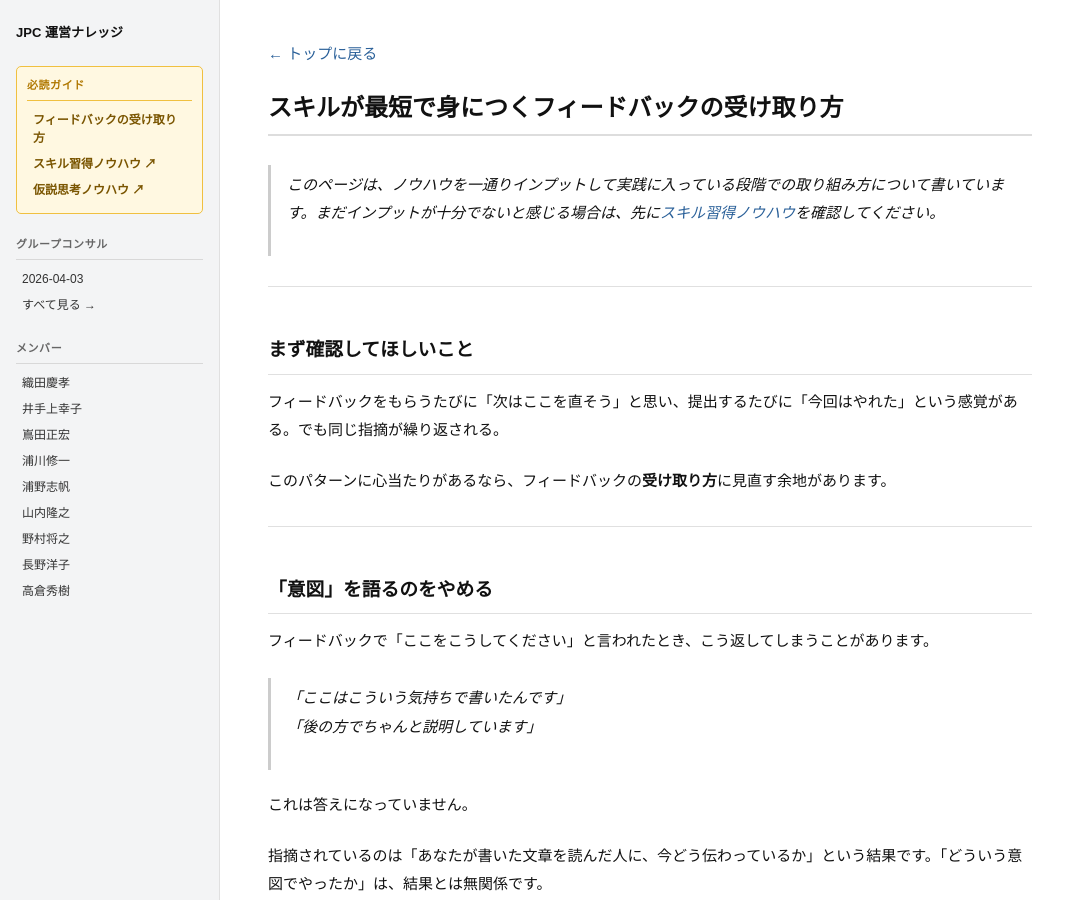
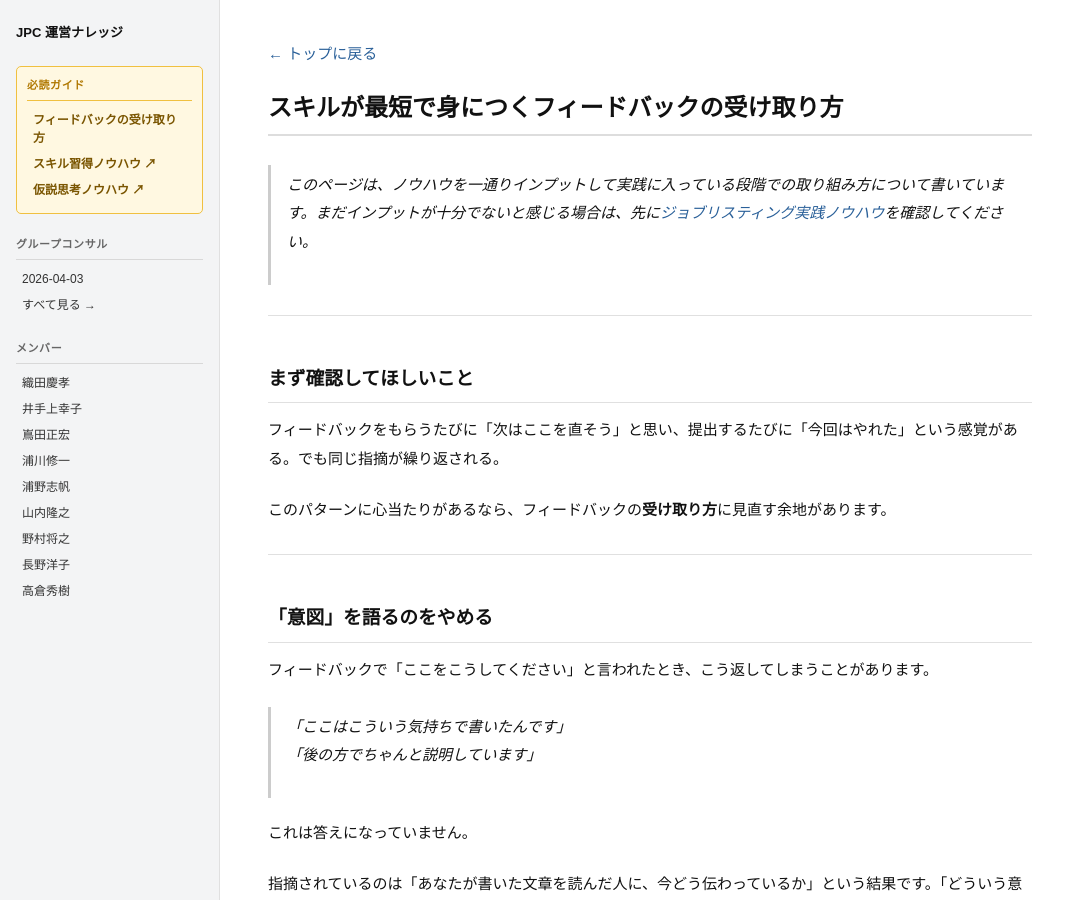
Before and after one commit to staffsolution/staffsolution-jpc, a Jekyll site: the page built from フィードバックの受け取り方.md, in a window 1280 px wide and 900 px high. Shown: the whole window, without its empty margins (0-1079 px from the left). Built offline with Jekyll 4.4.1, drawn with Linux system fonts in a browser that asks for light colours.

Commit message:
フィードバックの受け取り方：リンクをジョブリスティング実践ノウハウに変更
Made-with: Cursor

```diff
--- a/フィードバックの受け取り方.md
+++ b/フィードバックの受け取り方.md
@@ -6,7 +6,7 @@ layout: default
 
 # スキルが最短で身につくフィードバックの受け取り方
 
-> このページは、ノウハウを一通りインプットして実践に入っている段階での取り組み方について書いています。まだインプットが十分でないと感じる場合は、先に[スキル習得ノウハウ](https://staffsolution.github.io/staffsolution-knowhow/9%E3%82%B9%E3%83%86%E3%83%83%E3%83%97%E3%83%A1%E3%82%BD%E3%83%83%E3%83%89/%E3%82%B9%E3%82%AD%E3%83%AB%E7%BF%92%E5%BE%97)を確認してください。
+> このページは、ノウハウを一通りインプットして実践に入っている段階での取り組み方について書いています。まだインプットが十分でないと感じる場合は、先に[ジョブリスティング実践ノウハウ](https://staffsolution.github.io/staffsolution-knowhow/)を確認してください。
 
 ---
 
```
